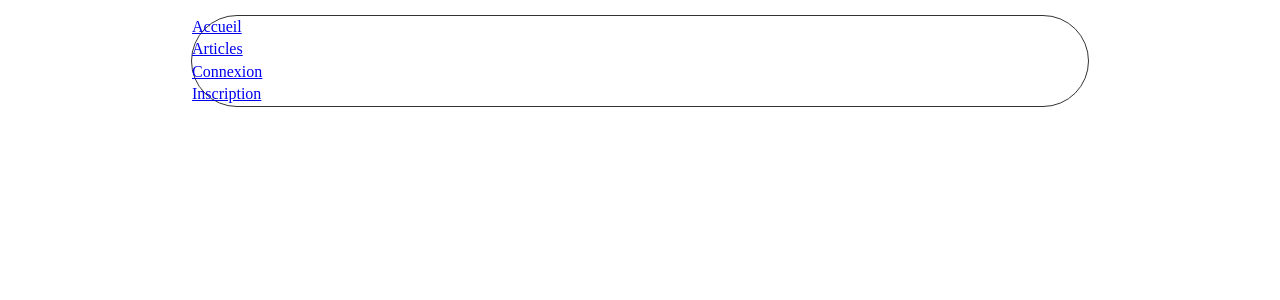
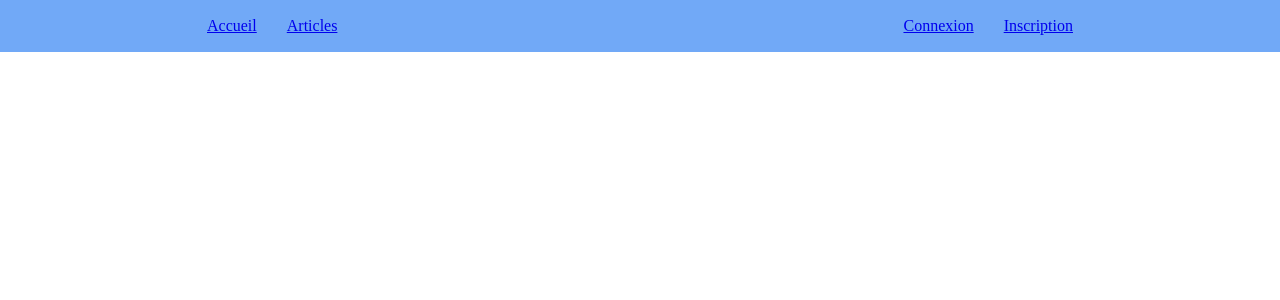
Before and after one commit to StevenDelval/Flask-mongoDB-TechIA, a Flask app: page /liste_articles/ in a window 1280 px wide. Shown: the top 300 px of the page. Run offline with Flask 2, Linux system fonts and the light colour scheme; data that the repository does not hold is empty; style sheets or scripts are compiled from the project's sources.

Commit message:
maj navbar

```diff
--- a/static/css/layout/_navbar.scss
+++ b/static/css/layout/_navbar.scss
@@ -1,7 +1,28 @@
 nav {
-    display: grid;
-    border: 1px solid #333;
-    border-radius: 50px;
+    display: flex;
+    justify-content: center;
+    align-items: center;
+    width: 100%;
+    background-color: $couleur_douce;
+    }
+
+nav ul {
+    list-style: none;
+    display: flex;
+    justify-content: space-between;
+    padding: 0;
+    margin: 0px;
     width: 70%;
-    margin: 15px auto;
 }
+
+.index {
+    display: flex;
+}
+
+.portail {
+    display: flex;
+}
+
+.liste_nav {
+    padding: 15px;
+}
--- a/static/css/pages/_article.scss
+++ b/static/css/pages/_article.scss
@@ -1,6 +1,10 @@
 .article {
-    display: flex;
     text-align: justify;
     margin: 0 auto;
     background-color: $couleur_douce;
+    gap: 50px;
+    width: 70%;
+    margin: 0 auto;
+    line-height: 45px;
+    list-style: none;
 }
--- a/static/css/pages/_liste_articles.scss
+++ b/static/css/pages/_liste_articles.scss
@@ -1,4 +1,12 @@
 .titre_article {
-    display: flex;
+    text-align: justify;
     background-color: $couleur_fond;
+    gap: 50px;
+    width: 70%;
+    margin: 0 auto;
+    line-height: 45px;
 }
+
+.titre {
+    font-family: Helvetica;
+}
--- a/static/css/style.scss
+++ b/static/css/style.scss
@@ -10,3 +10,4 @@
 @import "pages/accueil";
 @import "pages/article";
 @import "pages/connexion";
+@import "pages/liste_articles";
--- a/templates/liste_articles.html
+++ b/templates/liste_articles.html
@@ -2,14 +2,22 @@
 
 {% block body %}
 
-    <nav> <a href="accueil.html">Accueil</a>
-        <a href="liste_articles.html">Articles</a> <!-- *modifié* -->
-        <a href="connexion.html">Connexion</a>
-        <a href="inscription.html">Inscription</a>
+<nav>
+    <ul>
+        <div class="index">
+            <li class="liste_nav"><a href="accueil.html">Accueil</a></li>
+            <li class="liste_nav"><a href="liste_articles.html">Articles</a></li>
+        </div>
+        <div class="portail">
+            <li class="liste_nav"><a href="connexion.html">Connexion</a></li>
+            <li class="liste_nav"><a href="inscription.html">Inscription</a></li>
+        </div>
+    </ul>
 </nav>
+
 {%for article in articles%}
 <article class="titre_article">
-        <h1>{{ article["titre"]}}</h1>
+    <h1 class="titre">{{ article["titre"]}}</h1>
     <p>{{ article["auteur"]}}</p>
     <p>{{ article["date"]}}</p>
     <p>{{ article["resumer"]}}</p>
```
Also changed, not shown: templates/article.html (+12 -4 lines). Lines whose indentation alone changed are shown as unchanged.
